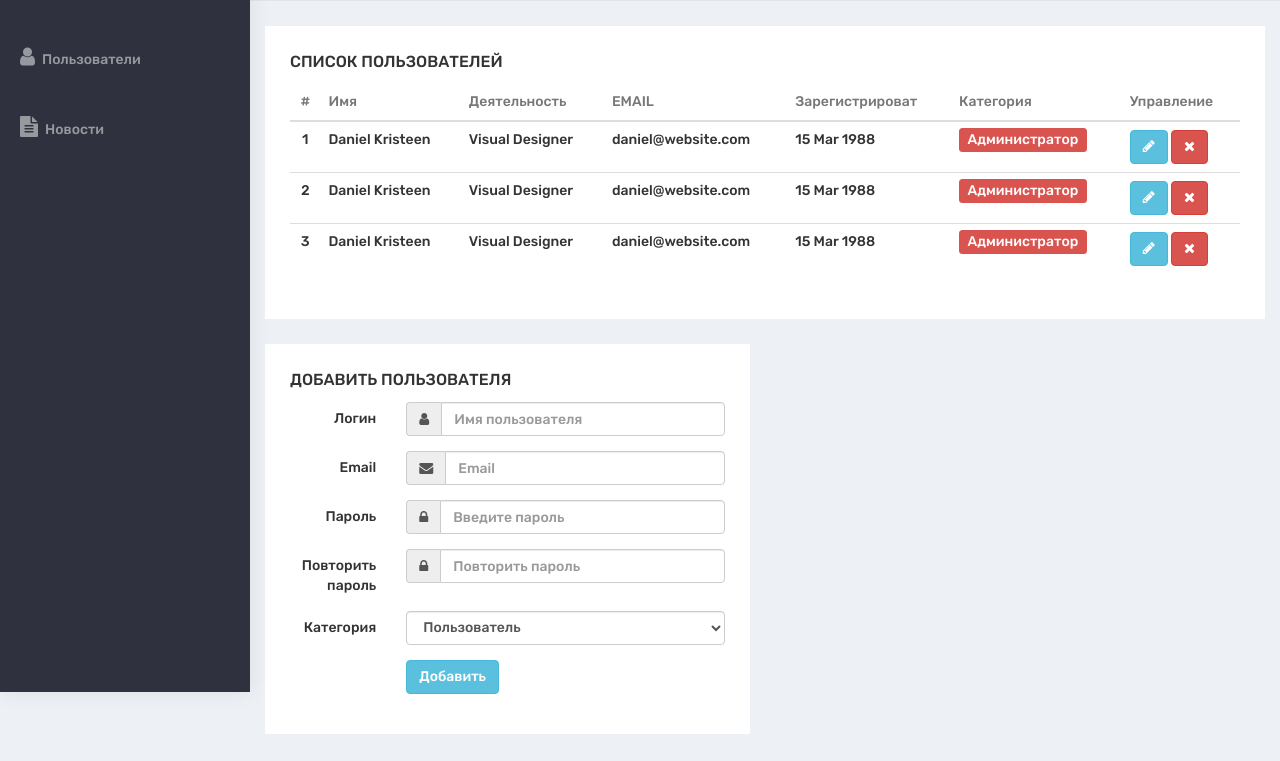
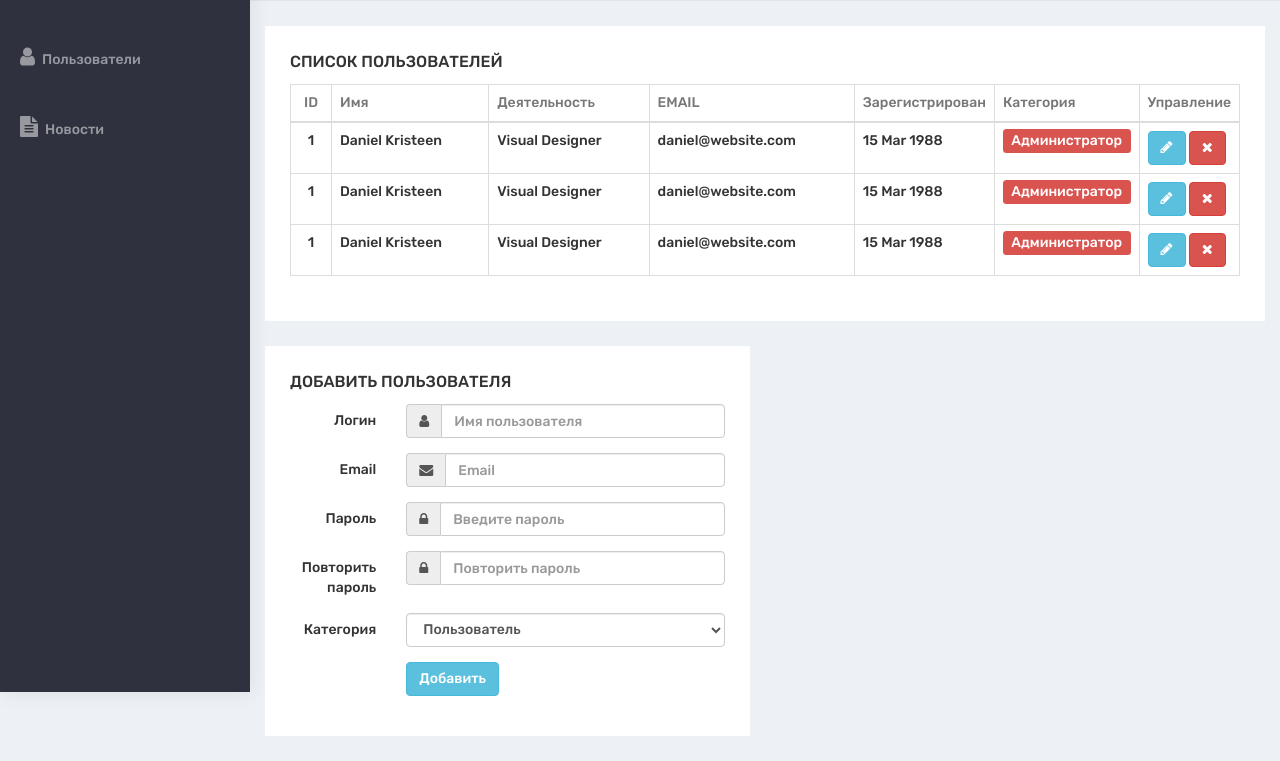
Before and after one commit to PUNISHER-CORP/admin, a website: page app/users.html in a window 1280 px wide. Shown: the part 108-869 px from the top of the page. Drawn offline with Linux system fonts and the light colour scheme.

Commit message:
width col

```diff
--- a/app/users.html
+++ b/app/users.html
@@ -51,30 +51,30 @@
                             <div class="white-box">
                                 <div class="box-title">Cписок пользователей</div>
                                 <div class="table-responsive">
-                                    <table class="table table-hover">
+                                    <table class="table table-hover table-bordered">
                                         <thead>
                                             <tr class="text-muted">
-                                                <th class="text-center">#</th>
+                                                <th class="hidden-xs text-center">ID</th>
                                                 <th>Имя</th>
-                                                <th>Деятельность</th>
-                                                <th>EMAIL</th>
-                                                <th>Зарегистрироват</th>
-                                                <th>Категория</th>
-                                                <th>Управление</th>
+                                                <th class="visible-lg">Деятельность</th>
+                                                <th class="visible-lg visible-md">EMAIL</th>
+                                                <th width="10%"  class="visible-lg">Зарегистрирован</th>
+                                                <th width="10%" class="hidden-xs">Категория</th>
+                                                <th width="10%" >Управление</th>
                                             </tr>
                                         </thead>
                                         <tbody>
                                             <tr id="user-list">
-                                                <td class="text-center">1</td>
+                                                <td class="hidden-xs text-center">1</td>
                                                 <td>Daniel Kristeen
                                                 </td>
-                                                <td>Visual Designer
+                                                <td class="visible-lg">Visual Designer
                                                 </td>
-                                                <td>daniel@website.com
+                                                <td class="visible-lg visible-md">daniel@website.com
                                                 </td>
-                                                <td>15 Mar 1988
+                                                <td class="visible-lg">15 Mar 1988
                                                 </td>
-                                                <td>
+                                                <td class="hidden-xs">
                                                     <span class="label label-danger">Администратор</span>
                                                 </td>
                                                 <td>
@@ -84,48 +84,49 @@
                                                     </a>
                                                 </td>
 
-                                            </tr><tr id="user-list">
-                                                <td class="text-center">2</td>
+                                            </tr>
+                                            <tr id="user-list">
+                                                <td class="hidden-xs text-center">1</td>
                                                 <td>Daniel Kristeen
                                                 </td>
-                                                <td>Visual Designer
+                                                <td class="visible-lg">Visual Designer
                                                 </td>
-                                                <td>daniel@website.com
+                                                <td class="visible-lg visible-md">daniel@website.com
                                                 </td>
-                                                <td>15 Mar 1988
+                                                <td class="visible-lg">15 Mar 1988
                                                 </td>
-                                                <td>
+                                                <td class="hidden-xs">
                                                     <span class="label label-danger">Администратор</span>
                                                 </td>
                                                 <td>
-                                                    <a id="edit-user" href="" data-id="2" data-nick="Lol" data-email="321@" class="btn btn-info" data-toggle="modal"><i class="fa fa-pencil"></i></a>
-                                                    <a href="#" class="btn btn-danger">
-                                                        <i class="fa fa-times"></i>
-                                                    </a>
-                                                </td>
-
-                                            </tr><tr id="user-list">
-                                                <td class="text-center">3</td>
-                                                <td>Daniel Kristeen
-                                                </td>
-                                                <td>Visual Designer
-                                                </td>
-                                                <td>daniel@website.com
-                                                </td>
-                                                <td>15 Mar 1988
-                                                </td>
-                                                <td>
-                                                    <span class="label label-danger">Администратор</span>
-                                                </td>
-                                                <td>
-                                                    <a id="edit-user" href="" data-id="{{$user->id}}" data-nick="{{$user->profile['name']}}" data-email="{{$user->email}}" class="btn btn-info" data-toggle="modal"><i class="fa fa-pencil"></i></a>
+                                                    <a id="edit-user" href="" data-id="1" data-nick="Admin" data-email="123@" class="btn btn-info" data-toggle="modal"><i class="fa fa-pencil"></i></a>
                                                     <a href="#" class="btn btn-danger">
                                                         <i class="fa fa-times"></i>
                                                     </a>
                                                 </td>
 
                                             </tr>
+                                            <tr id="user-list">
+                                                <td class="hidden-xs text-center">1</td>
+                                                <td>Daniel Kristeen
+                                                </td>
+                                                <td class="visible-lg">Visual Designer
+                                                </td>
+                                                <td class="visible-lg visible-md">daniel@website.com
+                                                </td>
+                                                <td class="visible-lg">15 Mar 1988
+                                                </td>
+                                                <td class="hidden-xs">
+                                                    <span class="label label-danger">Администратор</span>
+                                                </td>
+                                                <td>
+                                                    <a id="edit-user" href="" data-id="1" data-nick="Admin" data-email="123@" class="btn btn-info" data-toggle="modal"><i class="fa fa-pencil"></i></a>
+                                                    <a href="#" class="btn btn-danger">
+                                                        <i class="fa fa-times"></i>
+                                                    </a>
+                                                </td>
 
+                                            </tr>
                                         </tbody>
                                     </table>
                                 </div>
```
